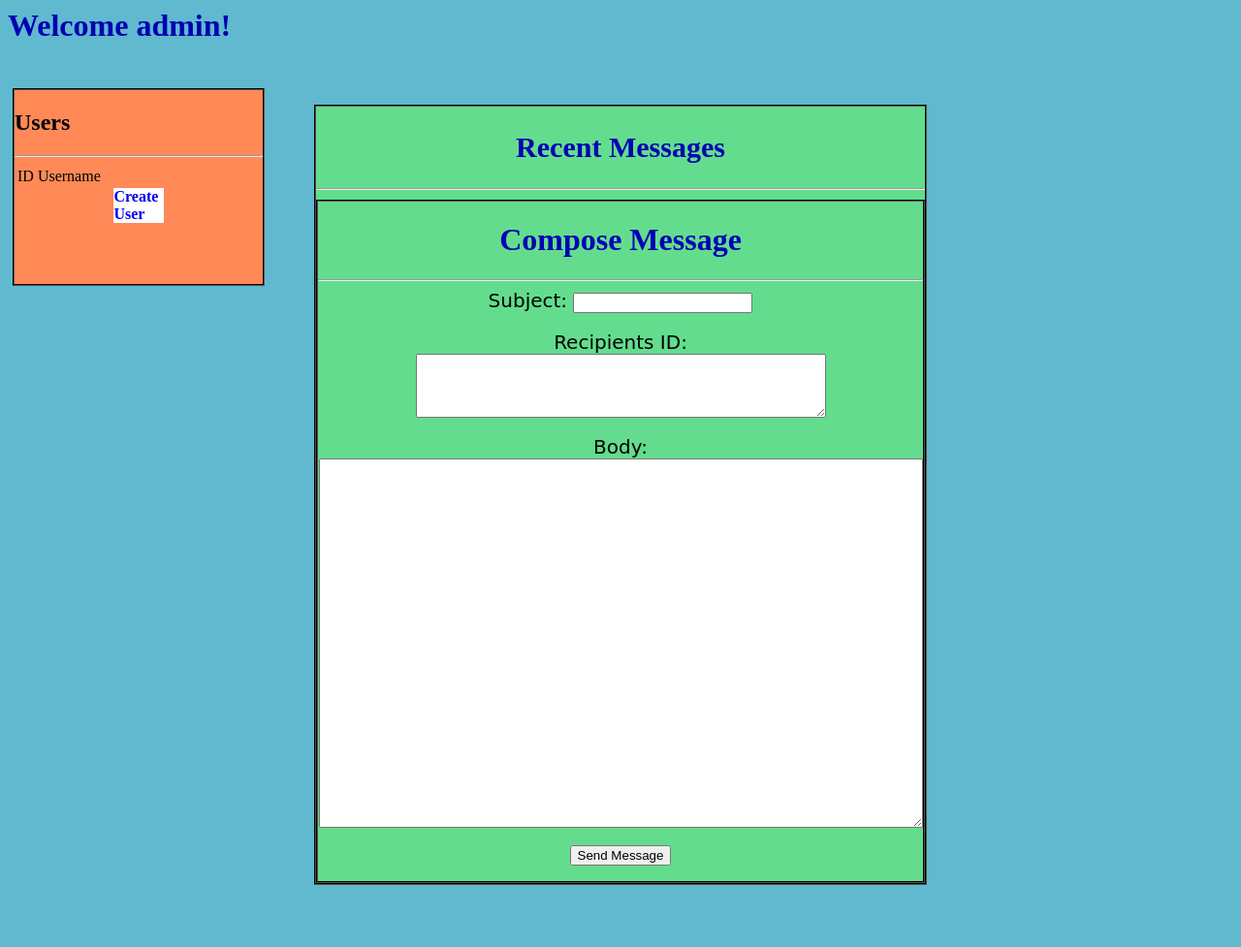
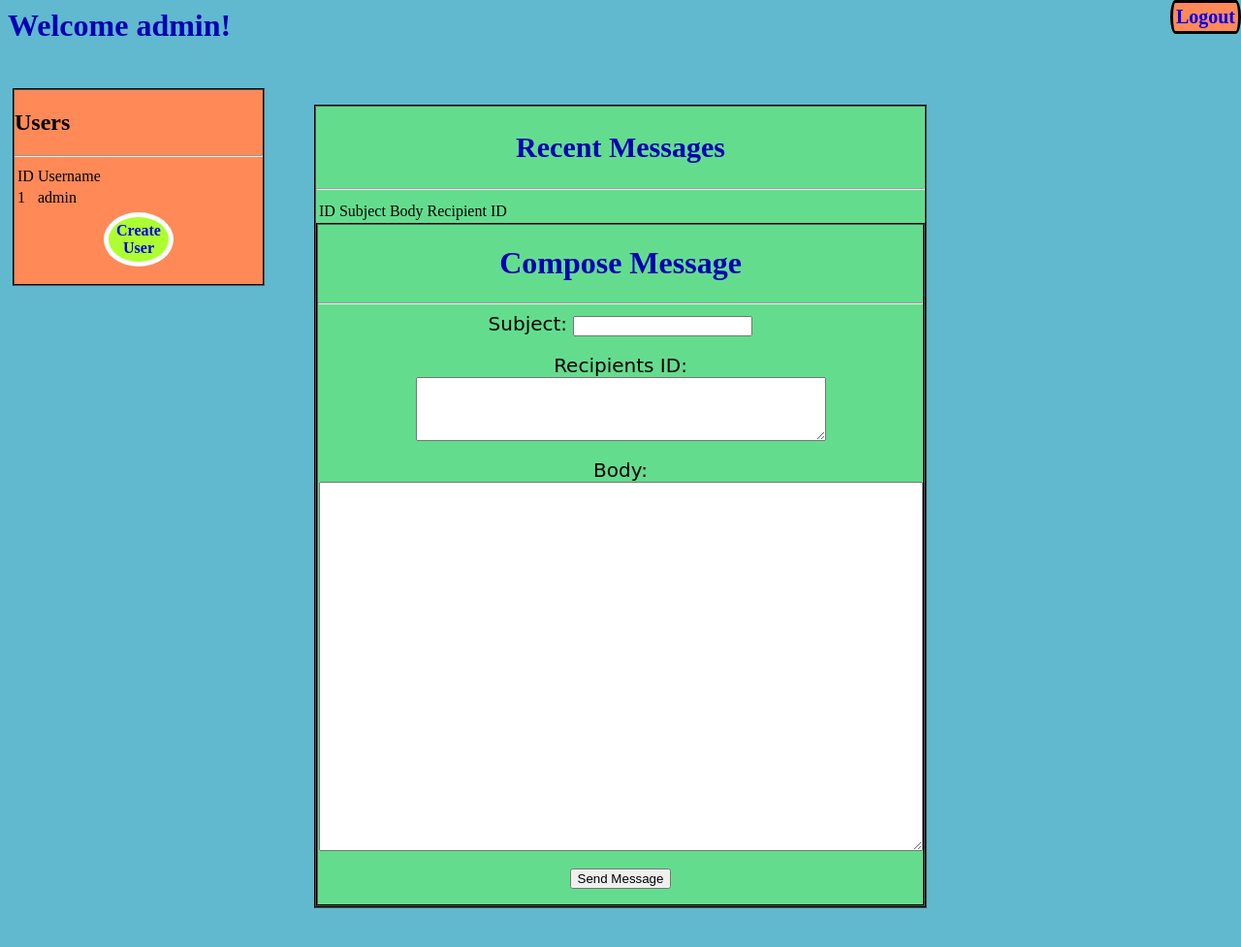
Before and after one commit to RaphaellaCol/info2180-project4, a PHP site: page /screen.php in a window 1280 px wide. Shown: the top 977 px of the page at 97% size. Before the commit the page ends 913 px from the top, so only its background shows below. Run offline with PHP 8.4, Linux system fonts and the light colour scheme; the visitor is signed in with stand-in values (Sample User, id 1); data that the repository does not hold is empty.

Commit message:
Added files

```diff
--- a/cheapomail.css
+++ b/cheapomail.css
@@ -72,14 +72,30 @@
 }
 
 #create_user_btn{
-border-radius: 5px solid black;
-background-color:#ffffff;
+border: 5px solid white;
+border-radius: 50%;
+background-color:greenyellow;
 width: inherit;
-margin: 0 auto;
+margin: 3 auto;
 color:#ffffff;
 font-weight: bold;
+padding:5px;
+text-align: center;
 }
 
 #create_user_btn: visited{
 	background-color: chartreuse;
 }
+
+#logout{
+border-radius: 15px/50px;
+border: 3px solid #000000;
+width: inherit;
+position:absolute;
+background-color:#FF8957;
+top:0;
+right:0;
+font-size: 20px;
+padding:3px;
+font-weight: bold;
+}
--- a/compose.php
+++ b/compose.php
@@ -15,8 +15,6 @@
 include("connect.php"); //insert data from connect.php
 
 $query = "INSERT INTO message (id, user_id, body, subject, recipient_ids)" . "VALUES (NULL, '1', '$body', '$subject','$rcp')";
-
-print_r ($query);
 
 $result = mysqli_query($connect, $query) or die (mysqli_error($connect));
 print_r ($result);
--- a/logout.php
+++ b/logout.php
@@ -7,11 +7,12 @@
 
 session_destroy(); #destroys session
 
-if (!$_SESSION['username']){
+if (!isset($_SESSION['username'])){
 	echo "Logout Successful! <br />";
+	header('Location: login.php');
 }
 else{
-	echo "Logout Failed!<br />"
+	echo "Logout Failed!<br />";
 }
 
 
--- a/screen.php
+++ b/screen.php
@@ -15,13 +15,14 @@
 <div id="users">
 	<h2>Users</h2>
 	<hr/>
+
 <?php
     include('connect.php');
 	$db_query = "SELECT * FROM users";
 
-	$result = mysqli_query($connect, $db_query);
+	$result = mysqli_query($connect, $db_query)or die (mysqli_error($connect));
 
-	$obj = mysqli_fetch_object($result); // get the single row.
+	//store id and username in a table
 	echo '<table><thead><tr><td>ID</td><td>Username</td></tr></thead>';
 	while ( $row = mysqli_fetch_assoc($result) ) {
     	echo '<tr><td>'.$row['id'].'</td><td>'.$row['username'].'</td></tr>';
@@ -29,32 +30,39 @@
 	}
 echo '</table>';
 
-
 mysqli_close($connect);	//close the connection
 
+//button for admin to create user
 if ($_SESSION['username']=='admin'){
-	echo "<div id='create_user_btn' > <a href='signup.php' style='text-decoration: none'>Create User</a></div>";
+	echo "<div id='create_user_btn'><a href='signup.php' style='text-decoration: none'>Create User</a></div>";
 }
-
 ?>
 </div>
+		<?php echo "<div id='logout'><a href='logout.php' style='text-decoration: none'>Logout</a></div>";
+		?>
+
 <div id="msg">
 
 	<div id="messages">
 	<h2>Recent Messages</h2>
 	<hr/>
+
 <?php
 include('connect.php');
-	$db_query = "SELECT id, subject, body FROM message";
+	$dbq = "SELECT id, subject, body, recipient_ids FROM message";
 
-	$result = mysqli_query($connect, $db_query);
+	$result = mysqli_query($connect, $dbq);
 
-	$obj = mysqli_fetch_object($result); // get the single row.
+	echo '<table><thead><tr><td>ID</td><td>Subject</td><td>Body</td><td>Recipient ID</td></tr></thead>';
+	while ( $row = mysqli_fetch_assoc($result) ) {
+    	echo '<tr><td>'.$row['id'].'</td><td>'.$row['subject'].'</td><td>'.$row['body'].'</td><td>'.$row['recipient_ids'].'</td></tr>';
+    	$rows[] = $row;
+	}
+echo '</table>';
 
 	mysqli_close($connect);	//close the connection
 ?>
 	</div>
-
 
 	<?php
 		include("compose.php");
--- a/signup.php
+++ b/signup.php
@@ -18,15 +18,11 @@
 	$password = $_POST['password'];
 }
 
-
-//echo $username . "<br/>";
-//echo $fname . "<br/>";
-//echo $lname . "<br/>";
-//echo $password . "<br/>";
 if ($password != '' && $username != '' && $fname != '' && $lname != ''){
 
 include("connect.php"); //insert data from connect.php
 
+//insert user information into database
 $db_query = "INSERT INTO users (id, username, firstname, lastname, password)" . "VALUES (NULL, '$username', '$fname', '$lname', '$password')";
 
 $result = mysqli_query($connect, $db_query) or die (mysqli_error($connect));
```
Lines whose indentation alone changed are shown as unchanged.
